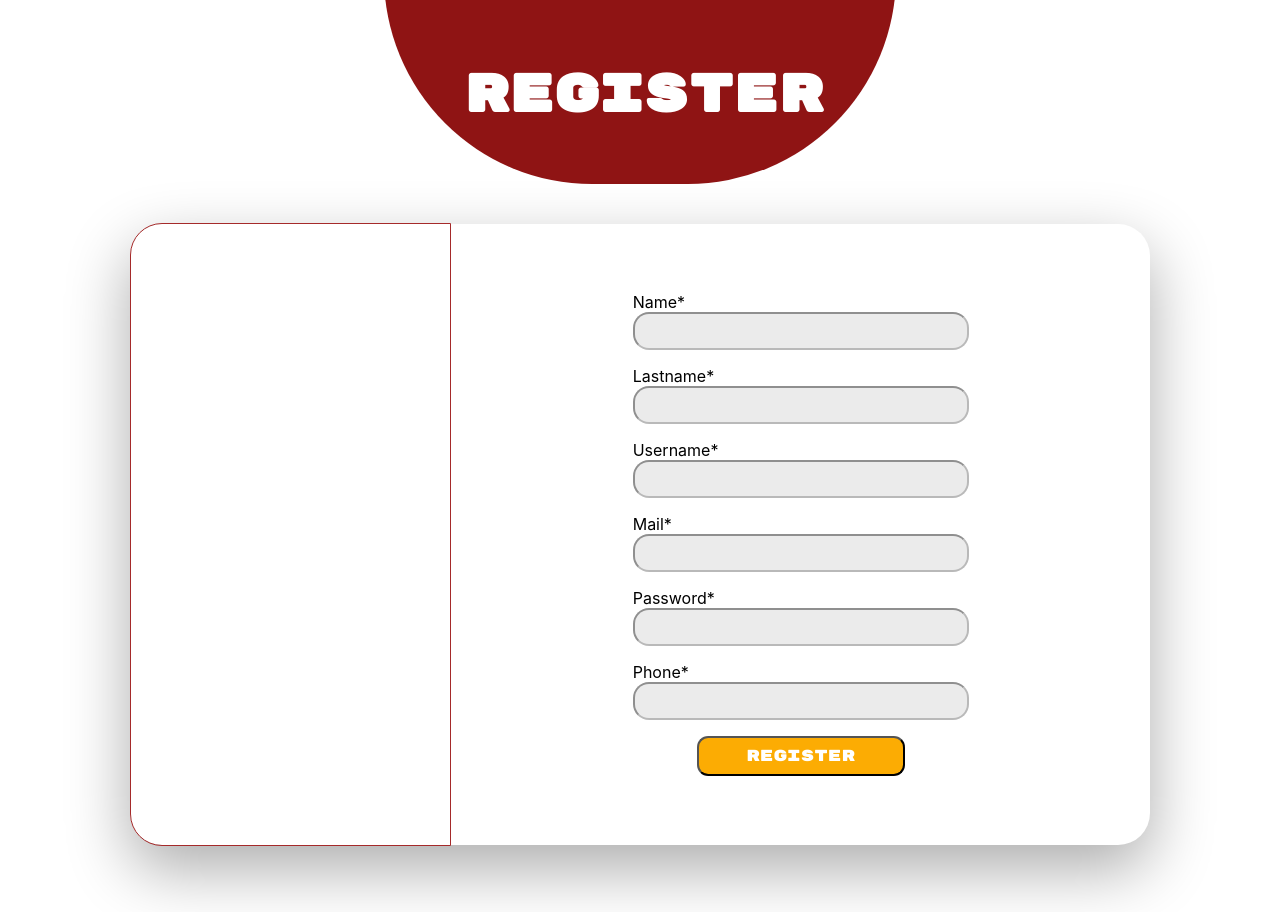
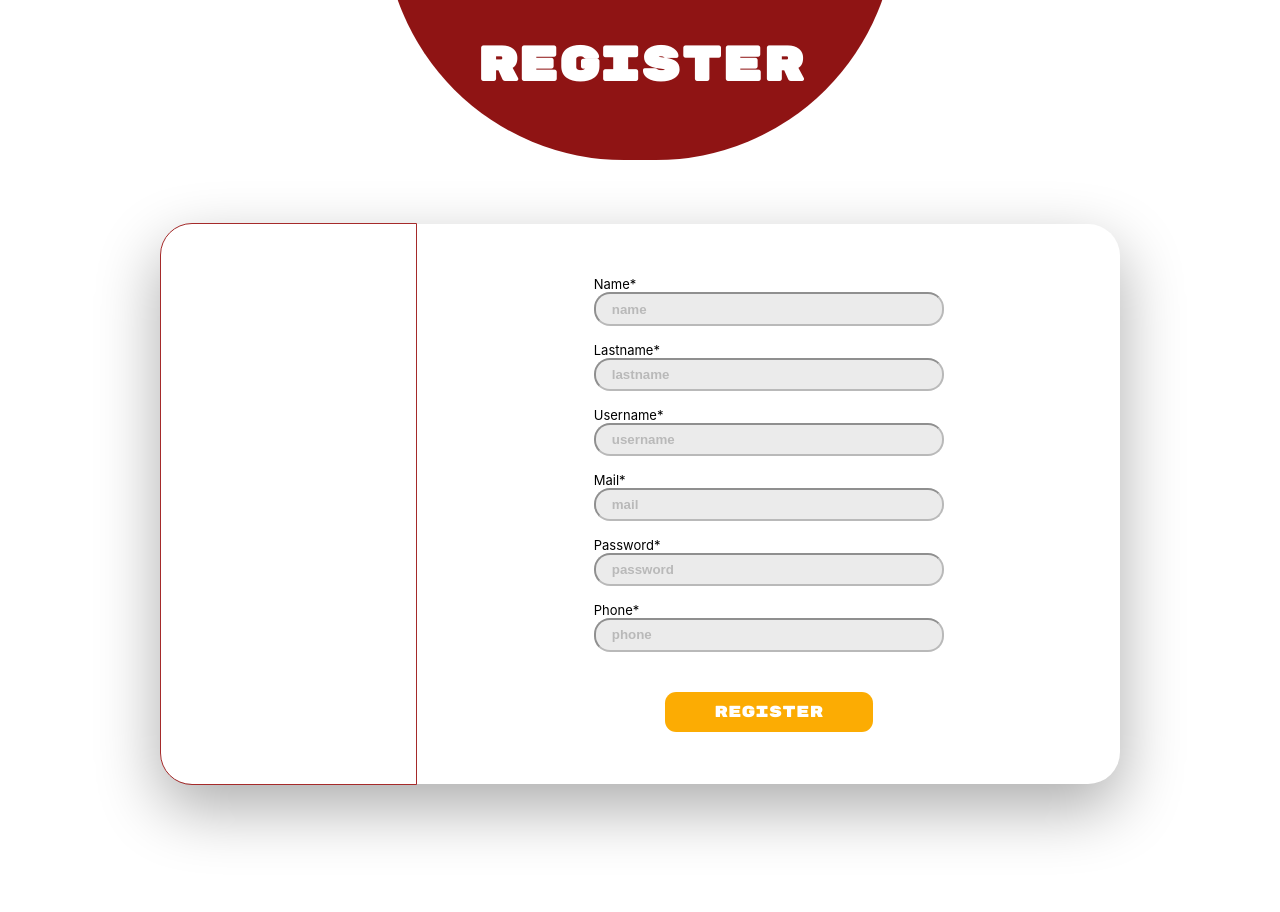
Before and after one commit to EXPRESSFOOD2/storeclient, a React (Create React App) app: page /register in a window 1280 px wide. Built offline with nearby package versions, Linux system fonts and the light colour scheme.

Commit message:
Creando componente title, actualizando Login & register

```diff
--- /dev/null
+++ b/src/Shared/Title/Title.jsx
@@ -0,0 +1,12 @@
+import React from 'react'
+import styles from "./Title.module.css"
+
+const Title = (props) => {
+  return (
+      <div className={styles.title}>
+          <h1>{props.data}</h1>
+      </div>
+  );
+}
+
+export default Title
--- /dev/null
+++ b/src/Shared/Title/Title.module.css
@@ -0,0 +1,21 @@
+.title {
+    background: #8f1414;
+    width: 32rem;
+    height: 30rem;
+    border-radius: 15em;
+    display: flex;
+    flex-direction: column;
+    justify-content: flex-end;
+    align-items: center;
+    position: absolute;
+    margin-top: -20rem;
+}
+
+.title h1 {
+    width: 24rem;
+    margin-bottom: 4rem;
+    font-family: 'Rubik Mono One', sans-serif;
+    color: #FFFFFF;
+    text-align: center;
+    font-size: 3rem;
+}
--- a/src/components/Login/Login.jsx
+++ b/src/components/Login/Login.jsx
@@ -1,12 +1,11 @@
 import React from "react";
+import Title from "../../Shared/Title/Title";
 import styles from "./Login.module.css";
 
 const Login = () => {
     return (
         <div className={styles.login}>
-            <div className={styles.wellcome}>
-                <h1>Welcome to EXPRESSFOOD</h1>
-            </div>
+            <Title data="Welcome" />
             <form className={styles.data}>
                 <input type="text" placeholder="mail" className={styles.inputData} />
                 <input type="text" placeholder="password" className={styles.inputData} />
--- a/src/components/Login/Login.module.css
+++ b/src/components/Login/Login.module.css
@@ -10,27 +10,6 @@
 
     background: linear-gradient(rgba(0, 0, 0, 0.5), rgba(0, 0, 0, 0.5)),
         url("./image/background.jpeg");
-}
-
-.wellcome {
-    background: #8f1414;
-    width: 32rem;
-    height: 40rem;
-    border-radius: 13em;
-    display: flex;
-    flex-direction: column;
-    justify-content: flex-end;
-    align-items: center;
-    position: absolute;
-    margin-top: -28.5rem;
-}
-
-.wellcome h1 {
-    width: 19rem;
-    margin-bottom: 3.5rem;
-    font-family: 'Rubik Mono One', sans-serif;
-    color: #FFFFFF;
-    text-align: center;
 }
 
 .data {
@@ -54,9 +33,9 @@
     width: 20rem;
     height: 2rem;
     background: #8f1414;
-    /* font-family: 'Rubik Mono One', sans-serif; */
     font-weight: bolder;
     font-size: medium;
+    border: none;
 }
 
 .data span {
@@ -68,12 +47,10 @@
 .inputData {
     width: 20.5rem;
     height: 2.3rem;
-    /* margin: auto; */
-
     background: #d9d9d9;
     opacity: 0.5;
     border-radius: 1rem;
-
+    padding-left: 1rem;
     font-weight: bolder;
 }
 
--- a/src/components/Register/Register.jsx
+++ b/src/components/Register/Register.jsx
@@ -1,12 +1,11 @@
 import React from 'react'
 import styles from "./Register.module.css"
+import Title from '../../Shared/Title/Title';
 
 const Register = () => {
   return (
       <div className={styles.register}>
-          <div className={styles.wellcome}>
-              <h1>Register</h1>
-          </div>
+          <Title data="Register"/>
           <div className={styles.info}>
               <div className={styles.image}>
 
@@ -14,27 +13,27 @@ const Register = () => {
               <form className={styles.data}>
                   <div className={styles.inputs}>
                       <label htmlFor="name">Name*</label>
-                      <input type="text" name='name'/>
+                      <input type="text" placeholder='name' name='name'/>
                   </div>
                   <div className={styles.inputs}>
-                      <label htmlFor="name">Lastname*</label>
-                      <input type="text" name='name'/>
+                      <label htmlFor="lastname">Lastname*</label>
+                      <input type="text" placeholder='lastname' name='lastname'/>
                   </div>
                   <div className={styles.inputs}>
-                      <label htmlFor="name" >Username*</label>
-                      <input type="text" name='name'/>
+                      <label htmlFor="username" >Username*</label>
+                      <input type="text" placeholder='username' name='username'/>
                   </div>
                   <div className={styles.inputs}>
-                      <label htmlFor="name">Mail*</label>
-                      <input type="text" name='name'/>
+                      <label htmlFor="mail">Mail*</label>
+                      <input type="text" placeholder='mail' name='mail'/>
                   </div>
                   <div className={styles.inputs}>
-                      <label htmlFor="name">Password*</label>
-                      <input type="text" name='name'/>
+                      <label htmlFor="password">Password*</label>
+                      <input type="text" placeholder='password' name='password'/>
                   </div>
                   <div className={styles.inputs}>
-                      <label htmlFor="name">Phone*</label>
-                      <input type="text" name='name'/>
+                      <label htmlFor="phone">Phone*</label>
+                      <input type="text" placeholder='phone' name='phone'/>
                   </div>
                   <button>Register</button>
               </form>
--- a/src/components/Register/Register.module.css
+++ b/src/components/Register/Register.module.css
@@ -7,32 +7,10 @@
     align-items: center;
 }
 
-.wellcome {
-    background: #8f1414;
-    width: 32rem;
-    height: 40rem;
-    border-radius: 13em;
-    display: flex;
-    flex-direction: column;
-    justify-content: flex-end;
-    align-items: center;
-    position: absolute;
-    margin-top: -28.5rem;
-}
-
-.wellcome h1 {
-    width: 22rem;
-    margin-bottom: 3.5rem;
-    font-family: 'Rubik Mono One', sans-serif;
-    color: #FFFFFF;
-    text-align: center;
-    font-size: 3.3rem;
-}
-
 .info{
     border-radius: 2rem;
-    width: 63.8rem;
-    height: 38.8rem;
+    width: 60rem;
+    height: 35rem;
     display: flex;
     flex-direction: row;
     justify-content: flex-start;
@@ -46,13 +24,13 @@
 .image{
     border: 1px solid brown;
     border-radius: 2rem 0 0 2rem;
-    height: 38.8rem;
-    width: 20rem;
+    height: 35rem;
+    width: 16rem;
 }
 
 .data{
-    height: 38.8rem;
-    width: 43.8rem;
+    height: 35rem;
+    width: 44rem;
     display: flex;
     flex-direction: column;
     justify-content: center;
@@ -61,7 +39,9 @@
 }
 
 .data button{
+    margin-top: 1.5rem;
     border-radius: .7rem;
+    border: none;
     background: #FCAC03;
     color: white;
     width: 13rem;
@@ -76,11 +56,16 @@
     align-items: flex-start;
 }
 
+.inputs label{
+    font-size: small;
+}
+
 .inputs input{
     width: 20.5rem;
-    height: 2rem;
+    height: 1.7rem;
     background: #d9d9d9;
     opacity: 0.5;
     border-radius: 1rem;
     font-weight: bolder;
+    padding-left: 1rem;
 }
```
Also changed, not shown: 1 other file (tests, documents, lock files or other folders).
